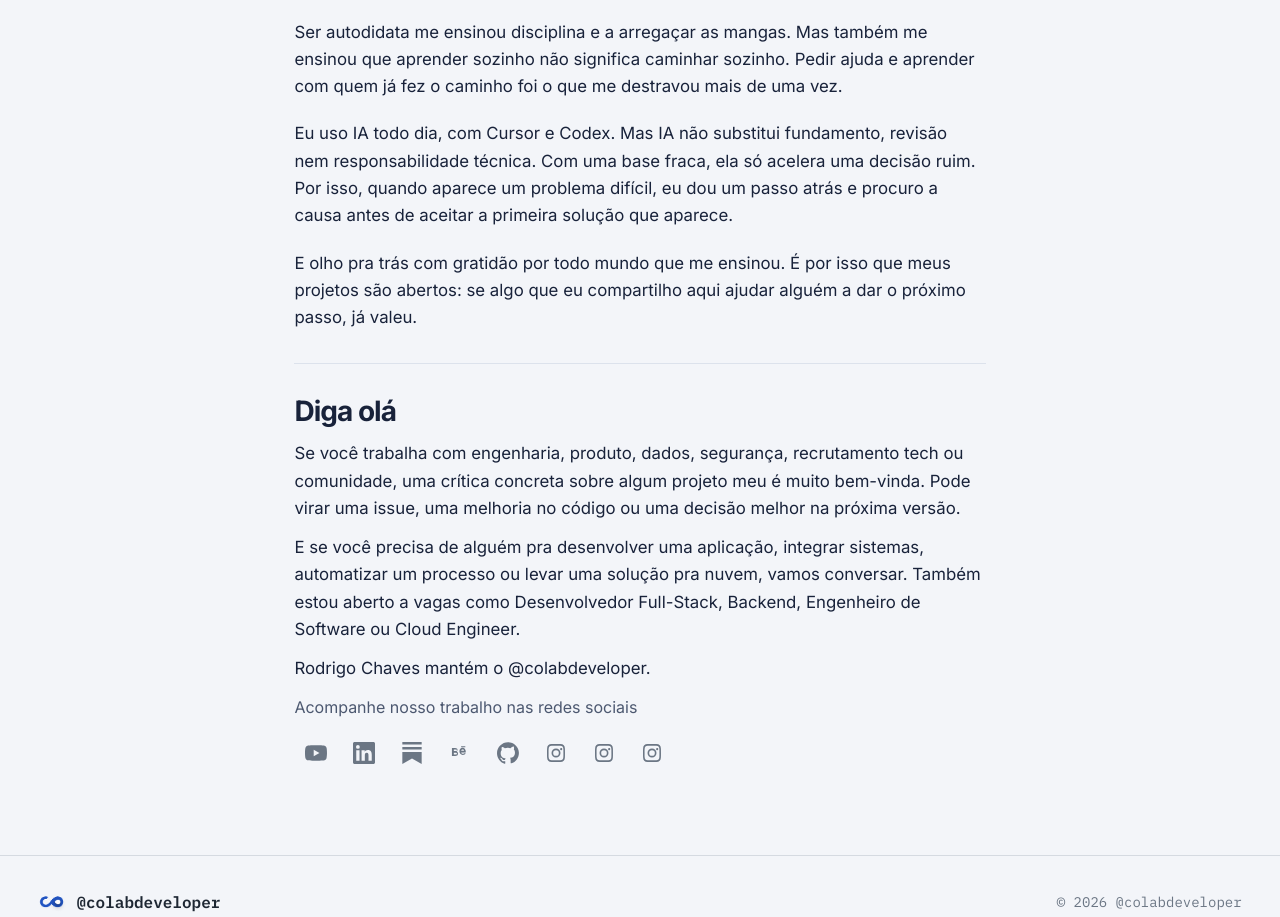
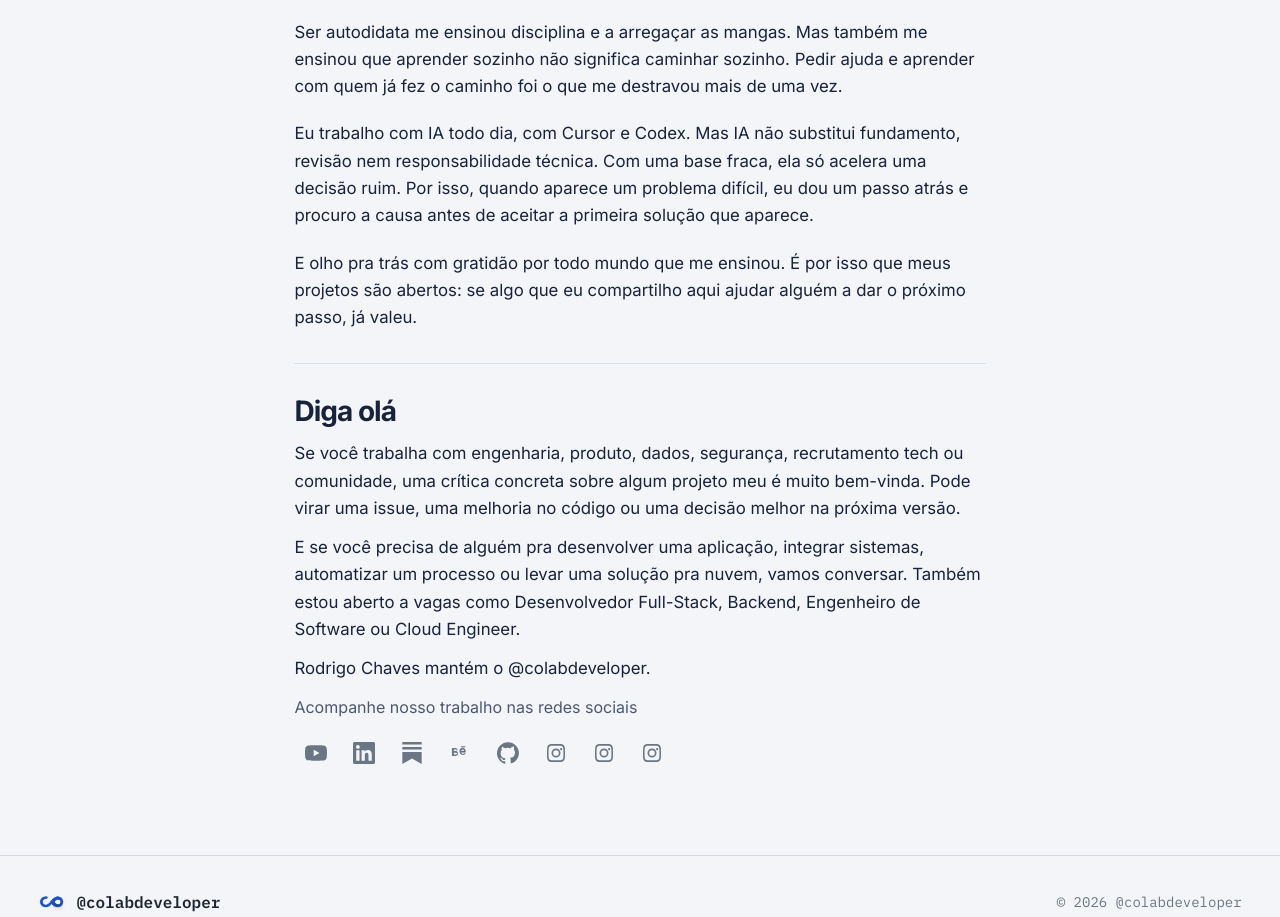
Before and after one commit to rodrigochavesoa/rodrigochavesoa.github.io, a Next.js app: page /about in a window 1280 px wide. Shown: the part 1170-2087 px from the top of the page. Built offline with nearby package versions, Linux system fonts and the light colour scheme.

Commit message:
docs: atualiza texto de reflexao no perfil (#4)

```diff
--- a/data/profile.ts
+++ b/data/profile.ts
@@ -22,7 +22,7 @@ export const profile = {
   reflectionTitle: "Uma coisa que sempre ficou comigo",
   reflection: [
     "Ser autodidata me ensinou disciplina e a arregaçar as mangas. Mas também me ensinou que aprender sozinho não significa caminhar sozinho. Pedir ajuda e aprender com quem já fez o caminho foi o que me destravou mais de uma vez.",
-    "Eu uso IA todo dia, com Cursor e Codex. Mas IA não substitui fundamento, revisão nem responsabilidade técnica. Com uma base fraca, ela só acelera uma decisão ruim. Por isso, quando aparece um problema difícil, eu dou um passo atrás e procuro a causa antes de aceitar a primeira solução que aparece.",
+    "Eu trabalho com IA todo dia, com Cursor e Codex. Mas IA não substitui fundamento, revisão nem responsabilidade técnica. Com uma base fraca, ela só acelera uma decisão ruim. Por isso, quando aparece um problema difícil, eu dou um passo atrás e procuro a causa antes de aceitar a primeira solução que aparece.",
     "E olho pra trás com gratidão por todo mundo que me ensinou. É por isso que meus projetos são abertos: se algo que eu compartilho aqui ajudar alguém a dar o próximo passo, já valeu.",
   ],
   hello: [
```
